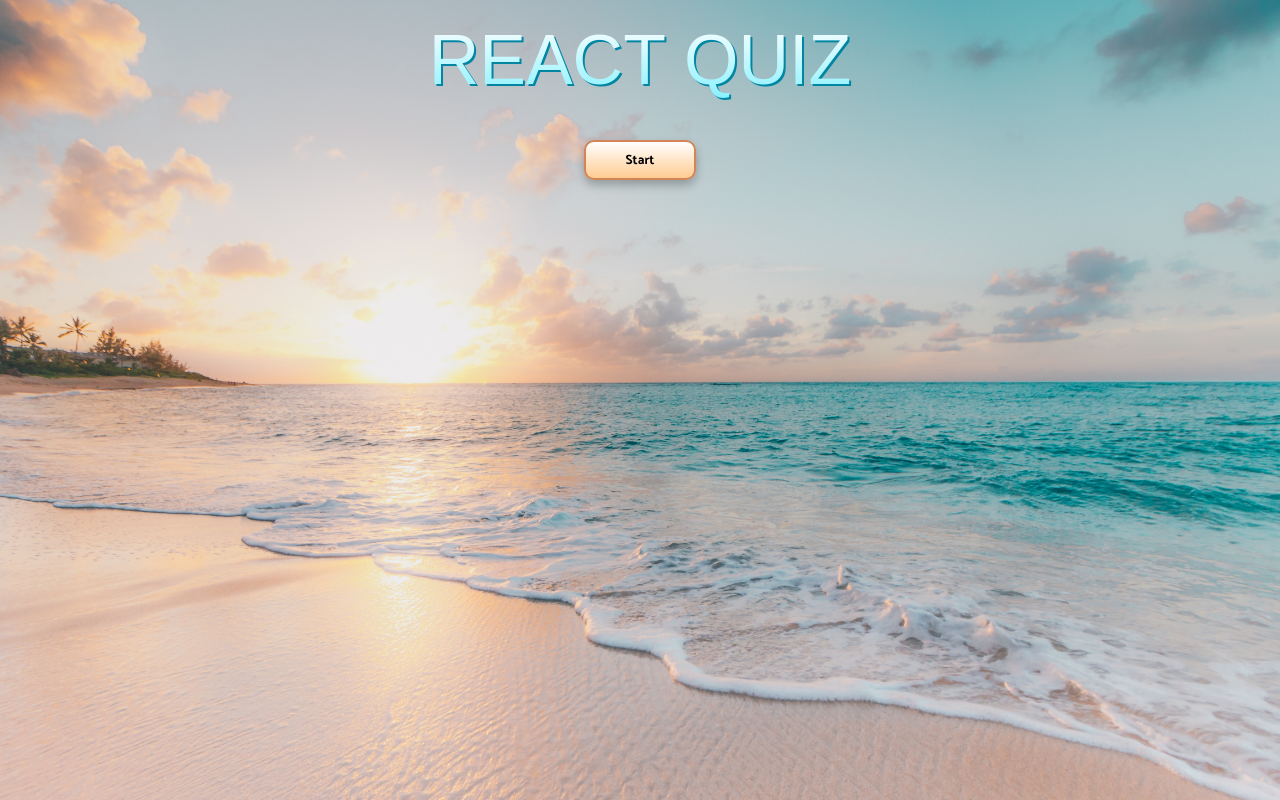
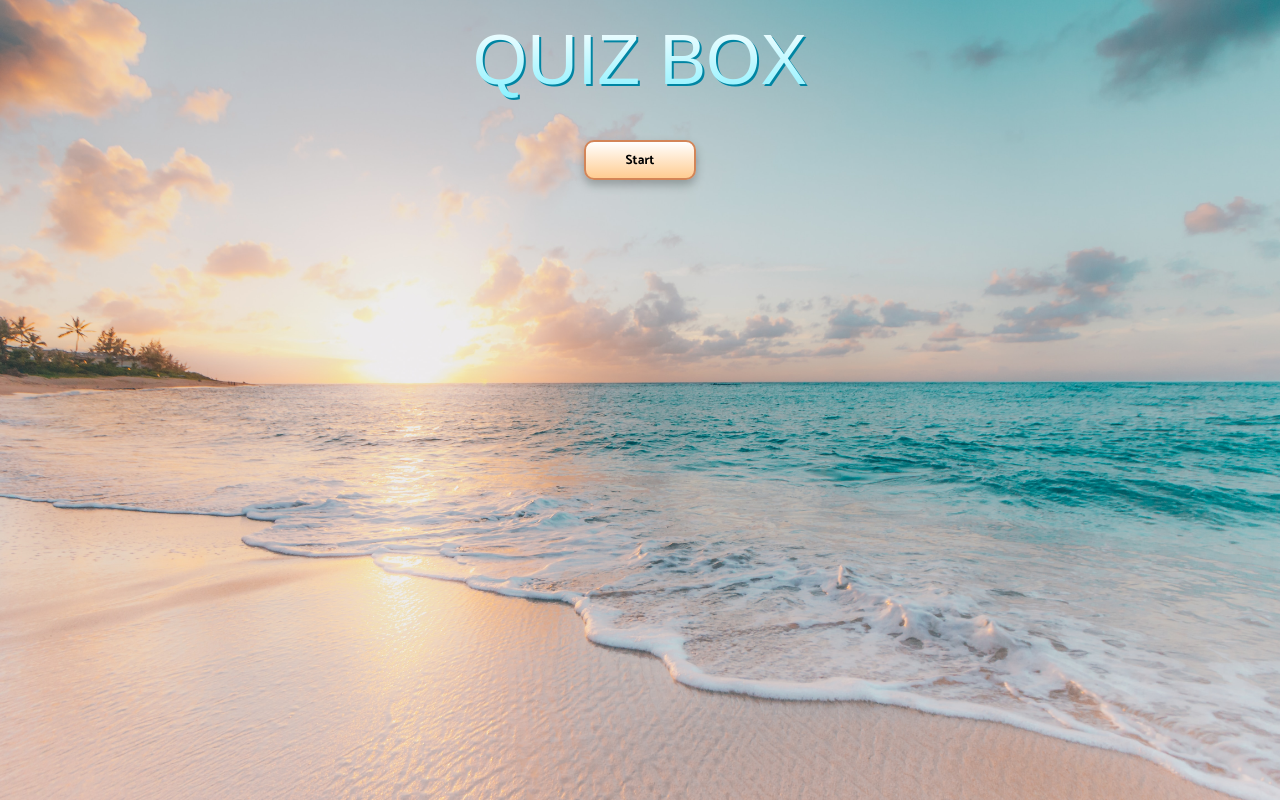
Before and after one commit to Efoneli/react-quiz-app, a React (Create React App) app: page / in a window 1280 px wide. Built offline with nearby package versions, Linux system fonts and the light colour scheme; a web font is replaced by a local one.

Commit message:
finishing

```diff
--- a/src/App.tsx
+++ b/src/App.tsx
@@ -75,7 +75,7 @@ const App = () => {
     <>
     <GlobalStyle />
     <Wrapper >
-    <h1>REACT QUIZ</h1>
+    <h1>QUIZ BOX</h1>
     {gameOver || userAnswers.length === TOTAL_QUESTIONS ? (
     <button className='start' onClick={startTrivia}>
       Start
```
